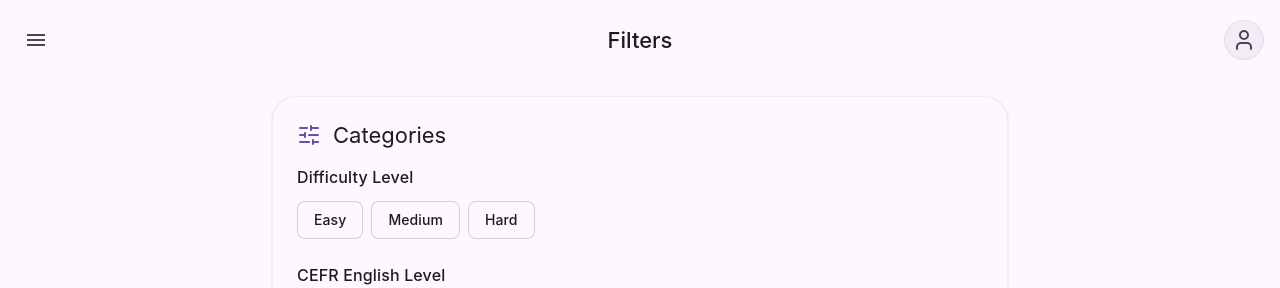
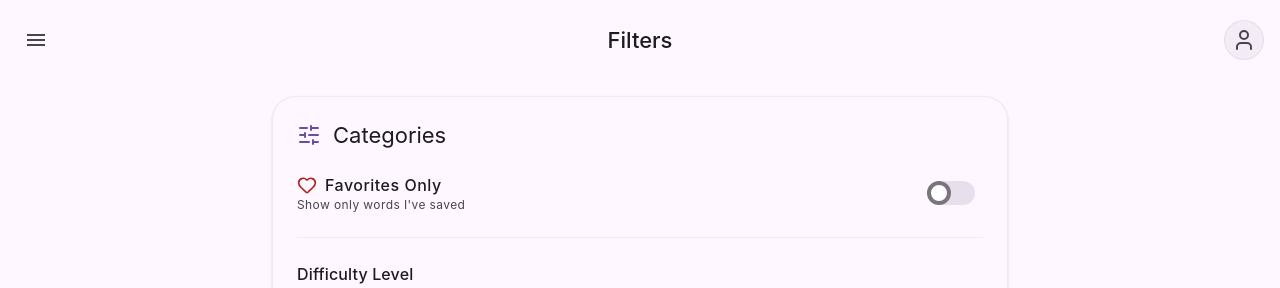
Before and after one commit to shafiullahcrazyman/Vocabify, a React (Vite) app: page /#/filter in a window 1280 px wide. Shown: the top 288 px of the page. Built offline with nearby package versions, Linux system fonts and the light colour scheme.

Commit message:
Add files via upload

```diff
--- a/src/screens/Filter.tsx
+++ b/src/screens/Filter.tsx
@@ -1,7 +1,7 @@
 import React, { useMemo } from 'react';
 import { motion } from 'motion/react';
 import { useAppContext } from '../context/AppContext';
-import { SlidersHorizontal } from 'lucide-react';
+import { SlidersHorizontal, Heart } from 'lucide-react';
 import { triggerHaptic } from '../utils/haptics';
 import { TopAppBar } from '../components/TopAppBar';
 
@@ -10,7 +10,10 @@ export const Filter: React.FC = () => {
 
   const toggleFilter = (category: keyof typeof filters, value: string) => {
     triggerHaptic(settings.hapticsEnabled);
-    const current = filters[category];
+    if (category === 'favoritesOnly') return; // Handled separately
+
+    // @ts-ignore - We know this is a string array based on the category check above
+    const current = filters[category] as string[];
     const updated = current.includes(value)
       ? current.filter((v) => v !== value)
       : [...current, value];
@@ -19,15 +22,14 @@ export const Filter: React.FC = () => {
 
   const handleClearFilters = () => {
     triggerHaptic(settings.hapticsEnabled);
-    updateFilters({ level: [], cefr: [], pos: [], letter: [], theme: [] });
+    updateFilters({ level: [], cefr: [], pos: [], letter: [], theme: [], favoritesOnly: false });
   };
 
   const levels = ['easy', 'medium', 'hard'];
-  const cefrLevels = ['A1', 'A2', 'B1', 'B2', 'C1', 'C2']; // <--- FIXED CEFR LEVELS
+  const cefrLevels = ['A1', 'A2', 'B1', 'B2', 'C1', 'C2'];
   const pos = ['noun', 'verb', 'adjective', 'adverb'];
   const letters = Array.from({ length: 26 }, (_, i) => String.fromCharCode(65 + i));
 
-  // Dynamically extract unique Themes
   const dynamicThemes = useMemo(() => {
     const themesSet = new Set<string>();
     words.forEach(word => {
@@ -41,6 +43,7 @@ export const Filter: React.FC = () => {
       <h3 className="m3-title-medium text-on-surface mb-3">{title}</h3>
       <div className="flex flex-wrap gap-2">
         {options.map((opt) => {
+          // @ts-ignore
           const isSelected = filters[category].includes(opt);
           return (
             <button
@@ -71,21 +74,42 @@ export const Filter: React.FC = () => {
         className="pb-24 max-w-3xl mx-auto pt-4"
       >
         <div className="px-4 space-y-8">
-          {/* Filters */}
           <section className="bg-surface rounded-3xl p-6 shadow-sm border border-outline/10">
             <div className="flex items-center mb-4 text-on-surface">
               <SlidersHorizontal className="w-6 h-6 mr-3 text-primary" />
               <h2 className="m3-title-large">Categories</h2>
             </div>
 
+            {/* Favorites Toggle */}
+            <div className="mb-6 pt-2 pb-6 border-b border-outline/10">
+              <label className="flex justify-between items-center cursor-pointer">
+                <div>
+                  <p className="m3-body-large text-on-surface font-medium flex items-center gap-2">
+                    <Heart className="w-5 h-5 text-error" />
+                    Favorites Only
+                  </p>
+                  <p className="m3-body-small text-on-surface-variant">Show only words I've saved</p>
+                </div>
+                <div className="relative inline-block w-12 mr-2 align-middle select-none">
+                  <input
+                    type="checkbox"
+                    checked={filters.favoritesOnly}
+                    onChange={(e) => {
+                      triggerHaptic(settings.hapticsEnabled);
+                      updateFilters({ favoritesOnly: e.target.checked });
+                    }}
+                    className="toggle-checkbox absolute block w-6 h-6 rounded-full bg-white border-4 appearance-none cursor-pointer transition-all"
+                    style={{ right: filters.favoritesOnly ? '0' : '1.5rem', borderColor: filters.favoritesOnly ? 'var(--md-sys-color-primary)' : 'var(--md-sys-color-outline)' }}
+                  />
+                  <label className={`toggle-label block overflow-hidden h-6 rounded-full cursor-pointer transition-colors ${filters.favoritesOnly ? 'bg-primary-container' : 'bg-surface-variant'}`}></label>
+                </div>
+              </label>
+            </div>
+
             <FilterSection title="Difficulty Level" category="level" options={levels} />
-
-          {/* CEFR Fixed Filter Section */}
             <FilterSection title="CEFR English Level" category="cefr" options={cefrLevels} />
-
             <FilterSection title="Part of Speech" category="pos" options={pos} />
 
-          {/* Dynamic Themes Section */}
             {dynamicThemes.length > 0 && (
               <FilterSection title="Theme" category="theme" options={dynamicThemes} />
             )}
```
Lines whose indentation alone changed are shown as unchanged.
